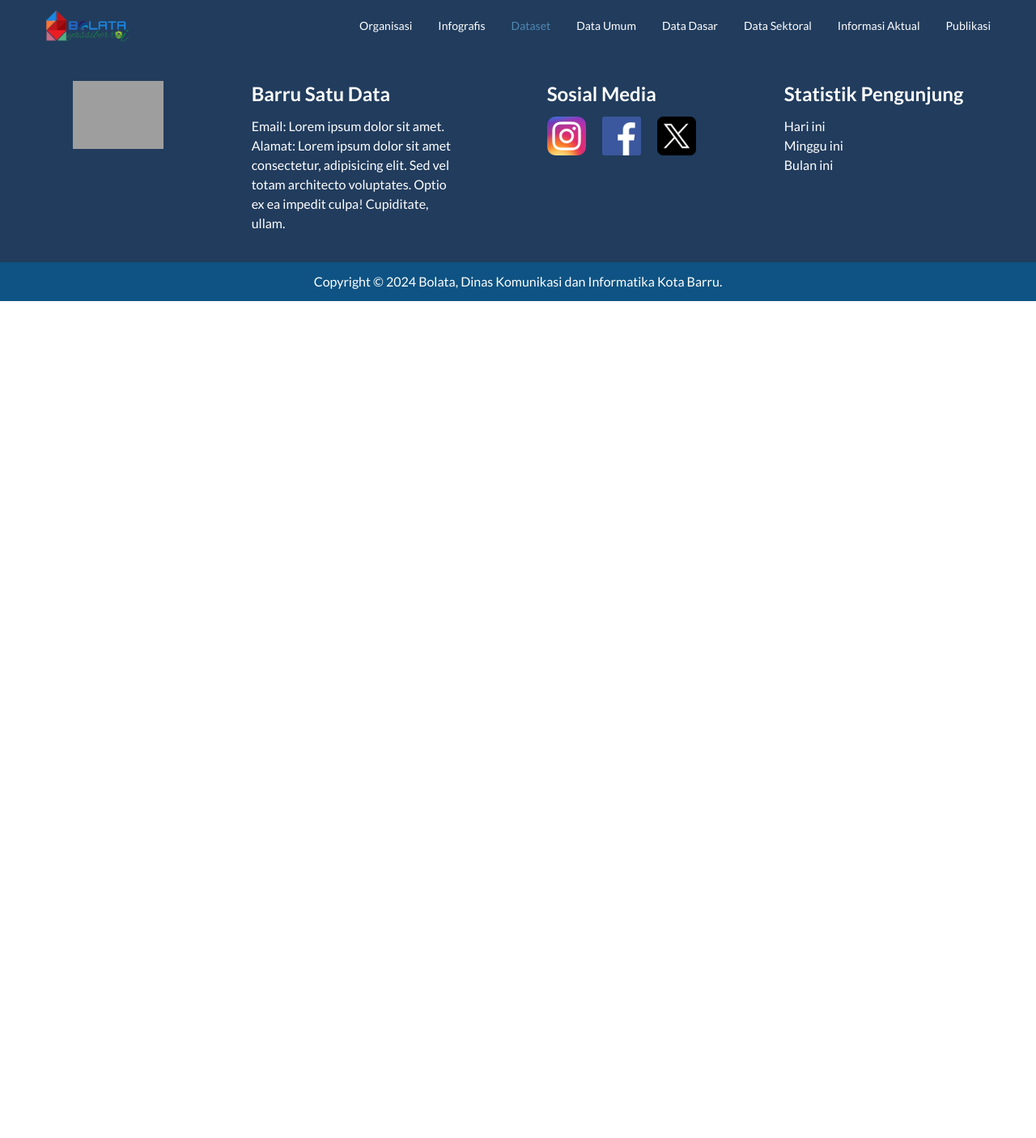
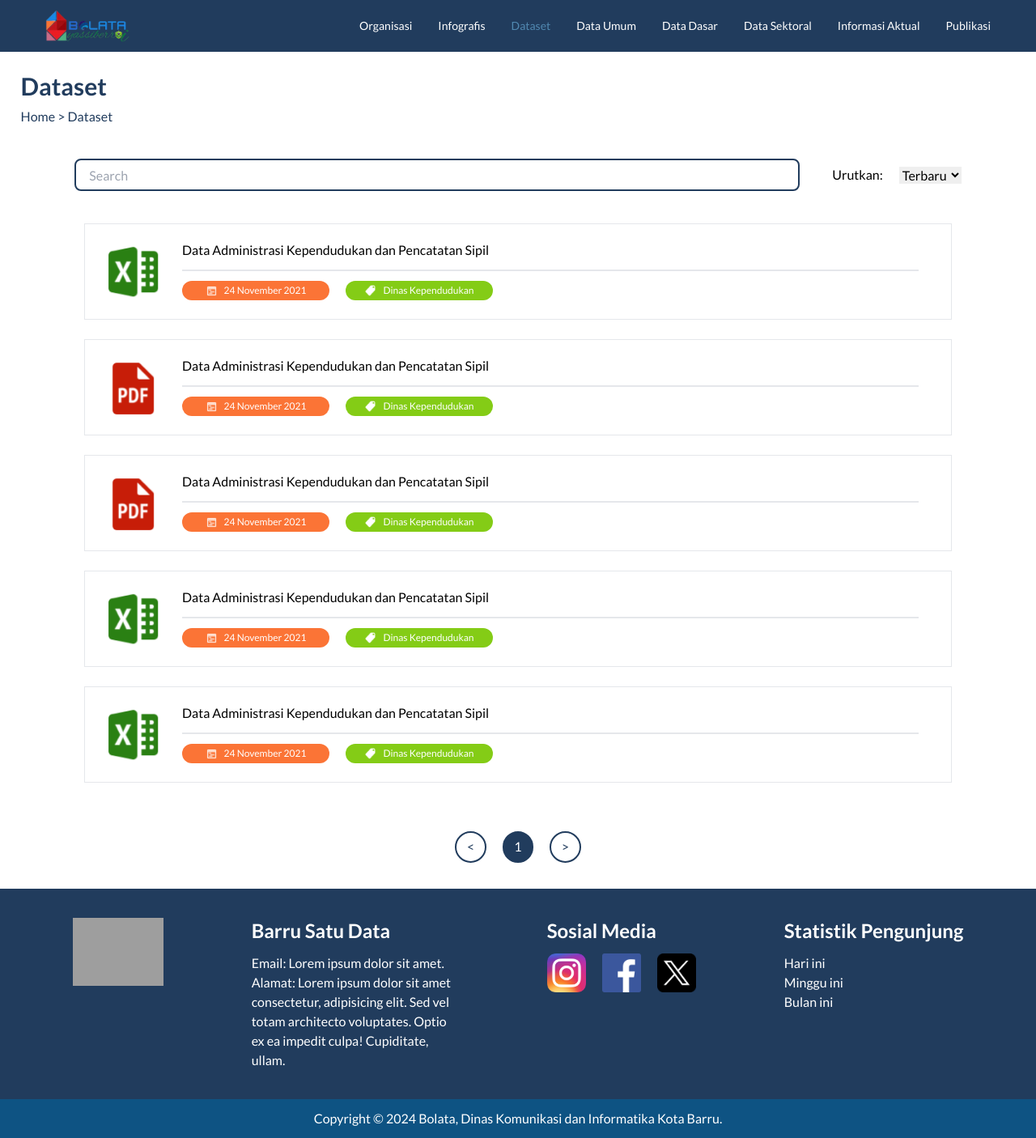
Before and after one commit to Tim-KP-SatuData-Barru/SatuData-Barru, a Next.js app: page /dataset in a window 1280 px wide. Shown: the whole page at 81% size. Before the commit the page ends 800 px from the top, so only its background shows below. Built offline with nearby package versions, Linux system fonts and the light colour scheme; grey boxes are pictures that could not be loaded.

Commit message:
feat: added dataset page using Dataset Card components

```diff
--- a/app/dataset/page.tsx
+++ b/app/dataset/page.tsx
@@ -2,12 +2,58 @@
 import React from "react";
 import Navbar from "../components/navbar";
 import Footer from "../components/footer";
+import SearchBar from "../components/searchBar";
+import PageButton from "../components/pageButton";
+import { useState } from "react";
+import mockDataset from "@/public/mockData/mockDataset";
+import DatasetCard from "../components/DatasetCard";
 
 function Dataset() {
+
+  const [currentPage, setCurrentPage] = useState(1);
+  const itemsPerPage = 6; // Number of items to display per page
+  const totalPages = Math.ceil(mockDataset.length / itemsPerPage);
+
+  // Calculate the start and end indices for the current page
+  const startIndex = (currentPage - 1) * itemsPerPage;
+  const endIndex = Math.min(startIndex + itemsPerPage, mockDataset.length);
+
+  // Slice the infoAktualItems array to get the items for the current page
+  const itemsForPage = mockDataset.slice(startIndex, endIndex);
+
+  const handlePageChange = (pageNumber: number) => {
+    setCurrentPage(pageNumber);
+  }
+
   return (
     <div>
       <Navbar />
 
+      <div className="flex flex-col gap-2 ml-[2vw] mt-[3vh]">
+        <h1 className="text-blue-dark font-bold text-3xl">
+          Dataset
+        </h1>
+        <p className="text-blue-dark text-base">
+          Home &gt; Dataset
+        </p>
+      </div>
+
+      <SearchBar />
+
+      {/*
+      judul: string,
+  tanggal: string,
+  dinas: string,
+  jenis: string,
+      */}
+
+      <section className="flex flex-col gap-6 mb-5 p-[5vh] justify-center">
+        {itemsForPage.map((data) => (
+          <DatasetCard key={data.id} id={data.id} judul={data.judul} tanggal={data.tanggal} dinas={data.dinas} jenis={data.jenis} />
+        ))}
+      </section>
+
+      <PageButton currentPage={currentPage} totalPages={totalPages} onPageChange={handlePageChange}/>
 
       <Footer />
     </div>
```
